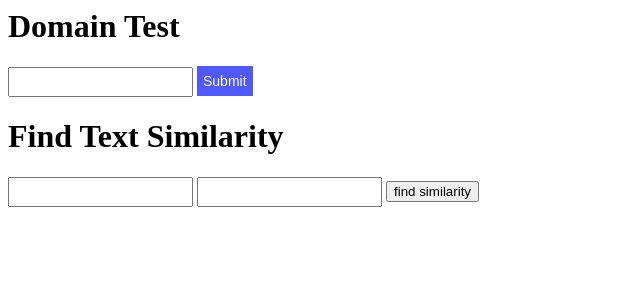
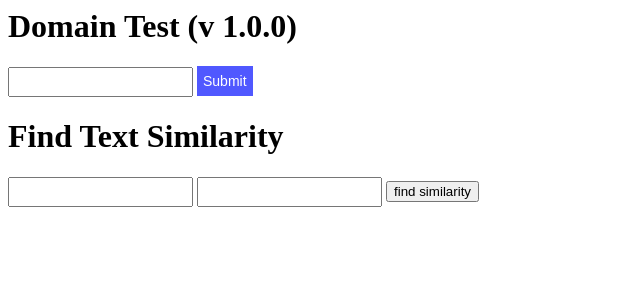
Before and after one commit to MRameez820/python-heroku, a Flask app: page / in a window 1280 px wide. Shown: the top 300 px of the page, without its empty margins (0-640 px from the left). Run offline with Flask 2, Linux system fonts and the light colour scheme; data that the repository does not hold is empty; some libraries are stand-ins or nearby versions.

Commit message:
15-12-23 v1.0.0

```diff
--- a/templates/index.html
+++ b/templates/index.html
@@ -8,7 +8,7 @@
 
 </head>
 <body>
-<h1>Domain Test </h1>
+<h1>Domain Test (v 1.0.0)</h1>
 
 <input type="text" id="domain_field" style="height:30px;">
  <input type="submit" id="submit-butt" value="Submit">
```
